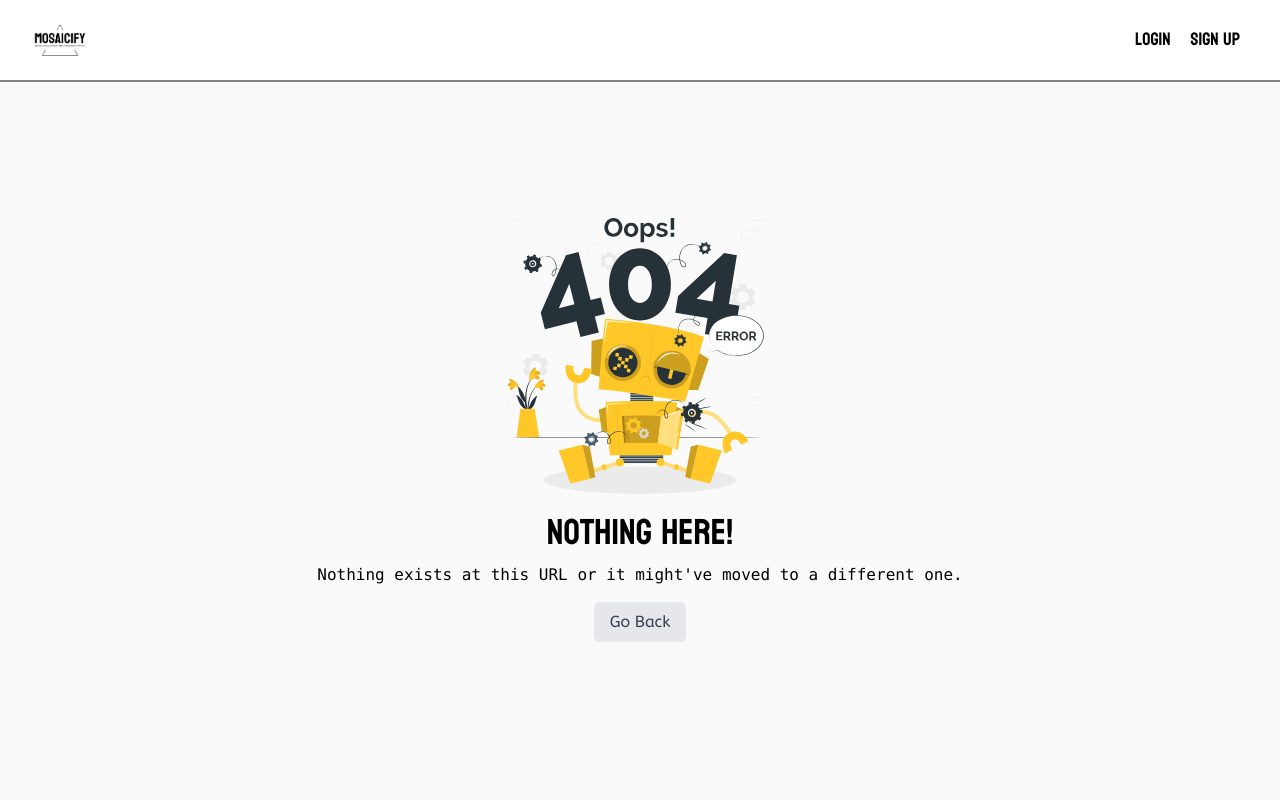
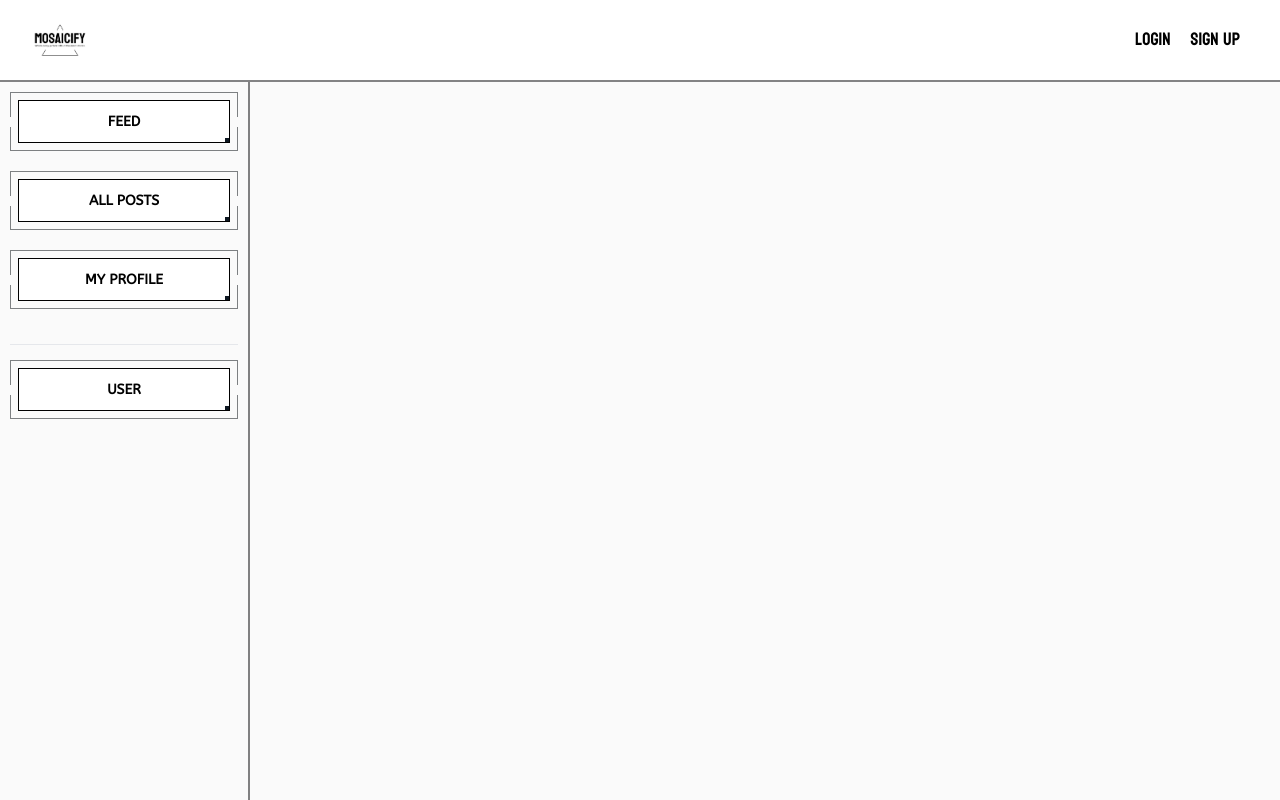
Before and after one commit to ShardulNalegave/tech-rush-access-denied, a React (Vite) app in the folder app/: page /test in a window 1280 px wide. Built offline with nearby package versions, Linux system fonts and the light colour scheme; no server answers.

Commit message:
Explore Page Sidebar Update

```diff
--- a/app/src/index.css
+++ b/app/src/index.css
@@ -59,3 +59,122 @@ html {
 .button:hover .box .before-content {
   transform: translateY(0);
 }
+.button {
+  -moz-appearance: none;
+  -webkit-appearance: none;
+  appearance: none;
+  border: none;
+  background: none;
+  color: #0f1923;
+  cursor: pointer;
+  position: relative;
+  padding: 8px;
+  margin-bottom: 20px;
+  text-transform: uppercase;
+  font-weight: bold;
+  font-size: 14px;
+  transition: all 0.15s ease;
+}
+
+.button::before,
+.button::after {
+  content: "";
+  display: block;
+  position: absolute;
+  right: 0;
+  left: 0;
+  height: calc(50% - 5px);
+  border: 1px solid #7d8082;
+  transition: all 0.15s ease;
+}
+
+.button::before {
+  top: 0;
+  border-bottom-width: 0;
+}
+
+.button::after {
+  bottom: 0;
+  border-top-width: 0;
+}
+
+.button:active,
+.button:focus {
+  outline: none;
+}
+
+.button:active::before,
+.button:active::after {
+  right: 3px;
+  left: 3px;
+}
+
+.button:active::before {
+  top: 3px;
+}
+
+.button:active::after {
+  bottom: 3px;
+}
+
+.button_lg {
+  position: relative;
+  display: block;
+  padding: 10px 20px;
+  color: black;
+  border: 1px solid black;
+  background-color: white;
+  overflow: hidden;
+  box-shadow: inset 0px 0px 0px 1px transparent;
+}
+
+.button_lg::before {
+  content: "";
+  display: block;
+  position: absolute;
+  top: 0;
+  left: 0;
+  width: 2px;
+  height: 2px;
+  background-color: white;
+}
+
+.button_lg::after {
+  content: "";
+  display: block;
+  position: absolute;
+  right: 0;
+  bottom: 0;
+  width: 4px;
+  height: 4px;
+  background-color: #0f1923;
+  transition: all 0.2s ease;
+}
+
+.button_sl {
+  display: block;
+  position: absolute;
+  top: 0;
+  bottom: -1px;
+  left: -8px;
+  width: 0;
+  background-color: #eab308;
+  transform: skew(-15deg);
+  transition: all 0.2s ease;
+}
+
+.button_text {
+  position: relative;
+}
+
+.button:hover {
+  color: #0f1923;
+}
+
+.button:hover .button_sl {
+  width: calc(100% + 15px);
+}
+
+.button:hover .button_lg::after {
+  background-color: #fff;
+}
--- a/app/src/routeTree.gen.ts
+++ b/app/src/routeTree.gen.ts
@@ -11,6 +11,7 @@
 // Import Routes
 
 import { Route as rootRoute } from './routes/__root'
+import { Route as TestImport } from './routes/test'
 import { Route as FeedImport } from './routes/feed'
 import { Route as IndexImport } from './routes/index'
 import { Route as ProfileIndexImport } from './routes/profile.index'
@@ -24,6 +25,11 @@ import { Route as AuthSignupImport } from './routes/auth.signup'
 import { Route as AuthLoginImport } from './routes/auth.login'
 
 // Create/Update Routes
+
+const TestRoute = TestImport.update({
+  path: '/test',
+  getParentRoute: () => rootRoute,
+} as any)
 
 const FeedRoute = FeedImport.update({
   path: '/feed',
@@ -98,6 +104,13 @@ declare module '@tanstack/react-router' {
       preLoaderRoute: typeof FeedImport
       parentRoute: typeof rootRoute
     }
+    '/test': {
+      id: '/test'
+      path: '/test'
+      fullPath: '/test'
+      preLoaderRoute: typeof TestImport
+      parentRoute: typeof rootRoute
+    }
     '/auth/login': {
       id: '/auth/login'
       path: '/auth/login'
@@ -169,6 +182,7 @@ declare module '@tanstack/react-router' {
 export const routeTree = rootRoute.addChildren({
   IndexRoute,
   FeedRoute,
+  TestRoute,
   AuthLoginRoute,
   AuthSignupRoute,
   PortfolioUserIDRoute,
@@ -190,6 +204,7 @@ export const routeTree = rootRoute.addChildren({
       "children": [
         "/",
         "/feed",
+        "/test",
         "/auth/login",
         "/auth/signup",
         "/portfolio/$userID",
@@ -206,6 +221,9 @@ export const routeTree = rootRoute.addChildren({
     },
     "/feed": {
       "filePath": "feed.tsx"
+    },
+    "/test": {
+      "filePath": "test.jsx"
     },
     "/auth/login": {
       "filePath": "auth.login.tsx"
--- /dev/null
+++ b/app/src/routes/test.jsx
@@ -0,0 +1,61 @@
+import { createFileRoute } from "@tanstack/react-router";
+import { Link } from "@tanstack/react-router";
+export const Route = createFileRoute("/test")({
+  component: Test,
+});
+import React from "react";
+
+function Test() {
+  return (
+    <div className="h-full w-[250px] border-solid border-r-[2px] border-zinc-950 border-opacity-50 p-[10px] hidden md:block">
+      <Link to="/feed">
+        <button class="button w-full">
+          <span class="button_lg">
+            <span class="button_sl"></span>
+            <span class="button_text">Feed</span>
+          </span>
+        </button>
+      </Link>
+      <Link to="/posts">
+        <button class="button w-full">
+          <span class="button_lg">
+            <span class="button_sl"></span>
+            <span class="button_text">All posts</span>
+          </span>
+        </button>
+      </Link>
+      <Link to="/profile">
+        <button class="button w-full">
+          <span class="button_lg">
+            <span class="button_sl"></span>
+            <span class="button_text">My Profile</span>
+          </span>
+        </button>
+      </Link>
+      <div className="h-[15px]"></div>
+      <hr />
+      <div className="h-[15px]"></div>
+      <Link to={`/}`}>
+        <button class="button w-full">
+          <span class="button_lg">
+            <span class="button_sl"></span>
+            <span class="button_text">User</span>
+          </span>
+        </button>
+      </Link>
+    </div>
+  );
+}
+
+function Page() {
+  return (
+    <div className="flex h-full w-full">
+      <div className="flex-none h-full">
+        <Test />
+      </div>
+      <div className="grow h-full"></div>
+    </div>
+  );
+}
+
+export default Page;
```
